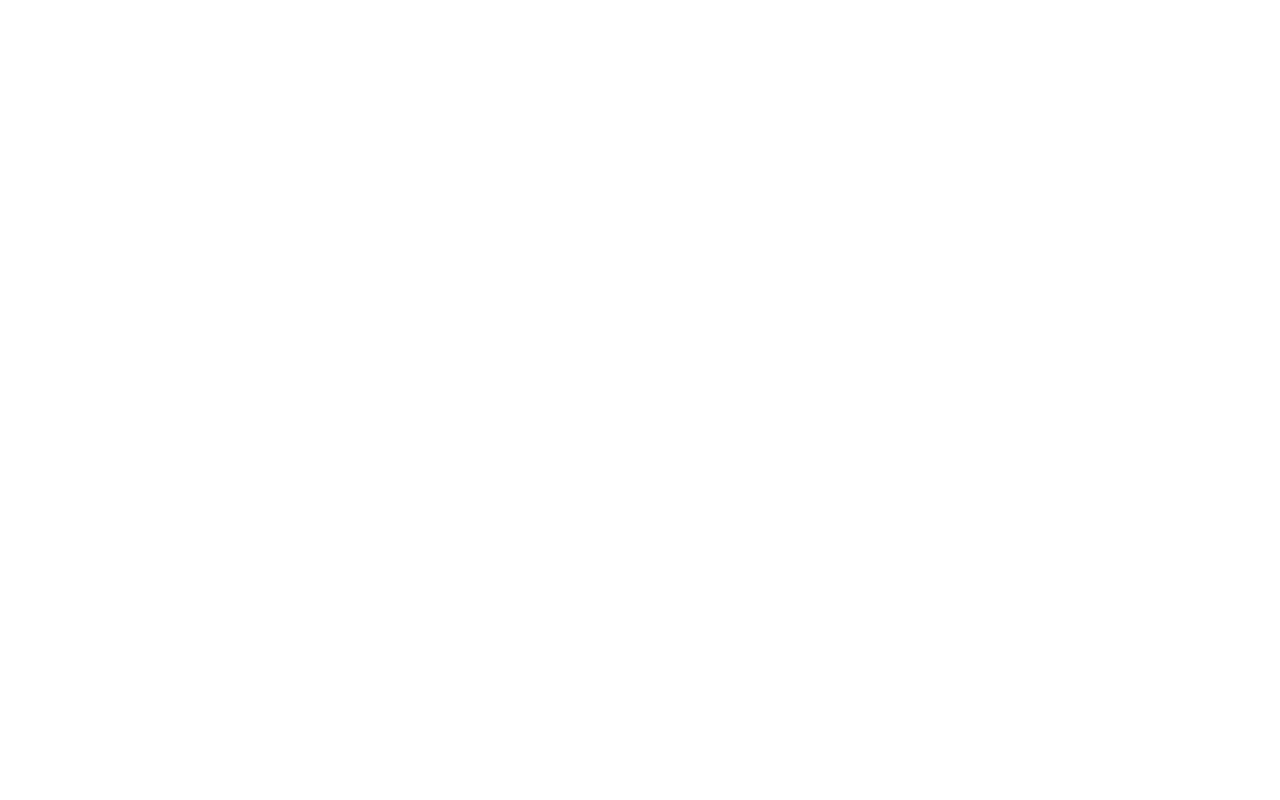
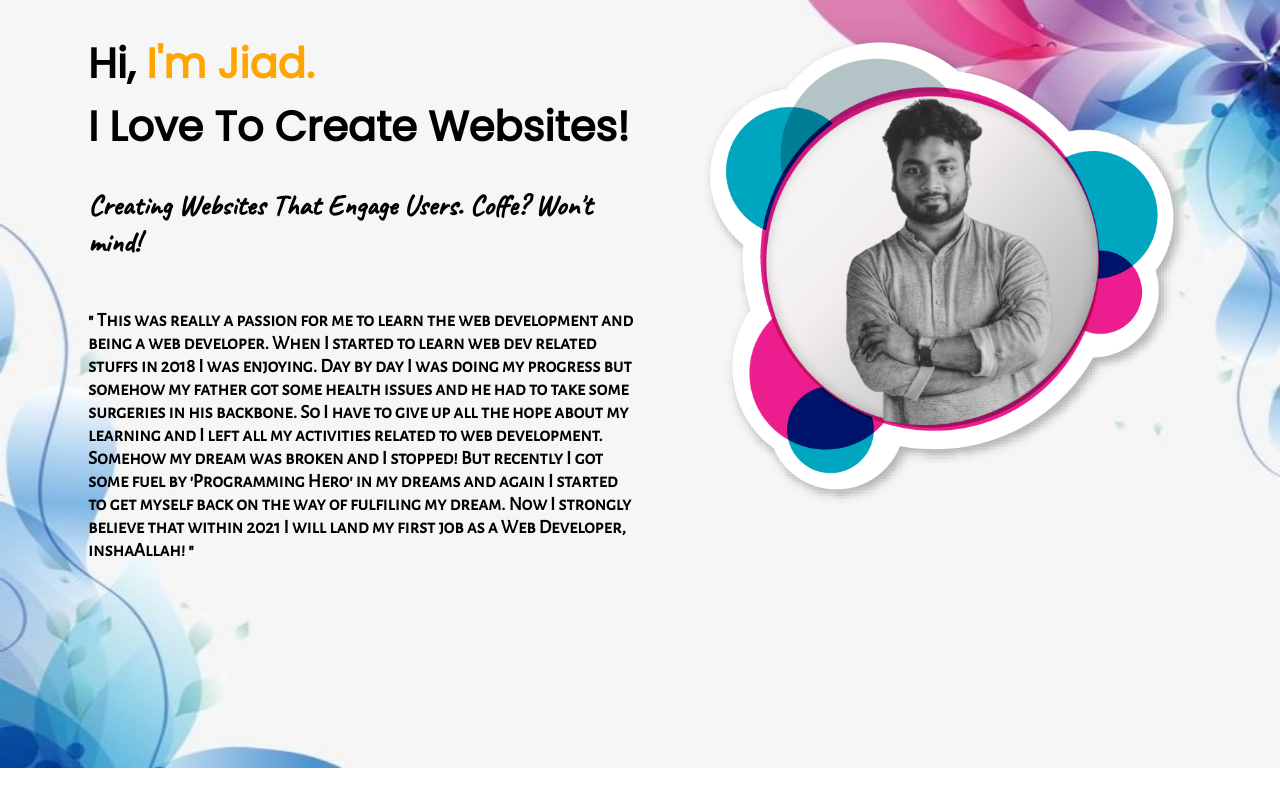
Before and after one commit to pherojiad/portfolio_website, a plain HTML site: page index.html in a window 1280 px wide. Drawn offline with Linux system fonts and the light colour scheme.

Commit message:
firstsectioncomplete

```diff
--- a/index.html
+++ b/index.html
@@ -5,9 +5,27 @@
   <meta http-equiv="X-UA-Compatible" content="IE=edge">
   <meta name="viewport" content="width=device-width, initial-scale=1.0">
   <title>Jiad's Portfolio | Welcome</title>
+  <link rel="preconnect" href="https://fonts.googleapis.com">
+  <link rel="preconnect" href="https://fonts.gstatic.com" crossorigin>
+  <link href="https://fonts.googleapis.com/css2?family=Poppins&display=swap" rel="stylesheet">
+  <link rel="preconnect" href="https://fonts.googleapis.com">
+  <link rel="preconnect" href="https://fonts.gstatic.com" crossorigin>
+  <link href="https://fonts.googleapis.com/css2?family=Alegreya+Sans+SC&display=swap" rel="stylesheet">
+  <link rel="preconnect" href="https://fonts.googleapis.com">
+  <link rel="preconnect" href="https://fonts.gstatic.com" crossorigin>
+  <link href="https://fonts.googleapis.com/css2?family=Caveat&display=swap" rel="stylesheet">
   <link rel="stylesheet" href="style.css">
 </head>
 <body>
-
+ <section class="first-section">
+  <div class="half-width first-div">
+    <h1>Hi, <span class="orange">I'm Jiad.</span> <br> I Love To Create Websites!</h1>
+    <h3>Creating Websites That Engage Users. Coffe? Won't mind!</h3>
+    <p class="motto">" This was really a passion for me to learn the web development and being a web developer. When I started to learn web dev related stuffs in 2018 I was enjoying. Day by day I was doing my progress but somehow my father got some health issues and he had to take some surgeries in his backbone. So I have to give up all the hope about my learning and I left all my activities related to web development. Somehow my dream was broken and I stopped! But recently I got some fuel by 'Programming Hero' in my dreams and again I started to get myself back on the way of fulfiling my dream. Now I strongly believe that within 2021 I will land my first job as a Web Developer, inshaAllah! "</p>
+    </div>
+    <div class="half-width">
+      <img src="images/bg_my_photo.png" alt="">
+    </div>
+ </section>
 </body>
 </html>
--- a/style.css
+++ b/style.css
@@ -0,0 +1,59 @@
+*{
+  margin: 0;
+  padding: 0;
+}
+body{
+  font-family: 'Poppins', sans-serif;
+}
+
+.orange{
+  color: orange;
+}
+
+.first-section{
+  width: 100%;
+  height: 768px;
+  background-image: url(./images/Pngtree.jpg);
+  background-repeat: no-repeat;
+  background-attachment: fixed;
+  background-size: 100% 100%;
+}
+
+.first-section div{
+  margin: 1em;
+  padding: 1em;
+}
+
+.first-section .first-div{
+  padding-left: 4.5em;
+}
+
+h1{
+  font-size: 2.6em;
+}
+
+h3{
+  font-size: 1.8em;
+  margin-top: 1em;
+  font-family: 'Caveat', cursive;
+}
+
+p{
+  font-family: 'Alegreya Sans SC', sans-serif;
+  margin-top: 2.5em;
+  font-weight: 600;
+  font-size: 1.2em;
+}
+
+section {
+  display: flex;
+}
+
+.half-width{
+  width: 50%;
+  padding: 3em;
+}
+
+.half-width img{
+  width: 90%;
+}
```
Also changed, not shown: images/Pngtree.jpg (added), images/bg_my_photo.png (added).
